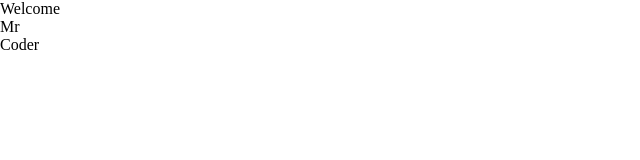
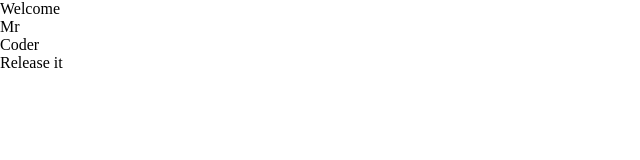
Before and after one commit to piotrekwrobel93/test1, a React (Create React App) app: page / in a window 1280 px wide. Shown: the top 160 px of the page, without its empty margins (0-640 px from the left). Built offline with nearby package versions, Linux system fonts and the light colour scheme.

Commit message:
feat: release message

```diff
--- a/src/App.tsx
+++ b/src/App.tsx
@@ -5,6 +5,7 @@ function App() {
   return (
     <div>
       <Welcome name="Coder" title="Mr"></Welcome>
+      <p>Release it</p>
     </div>
   );
 }
```
